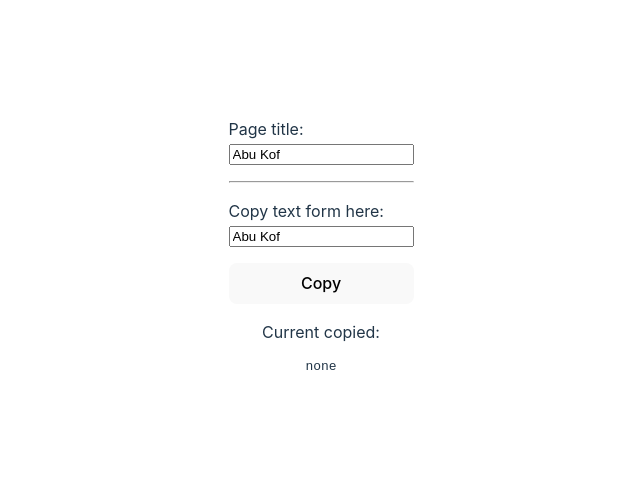
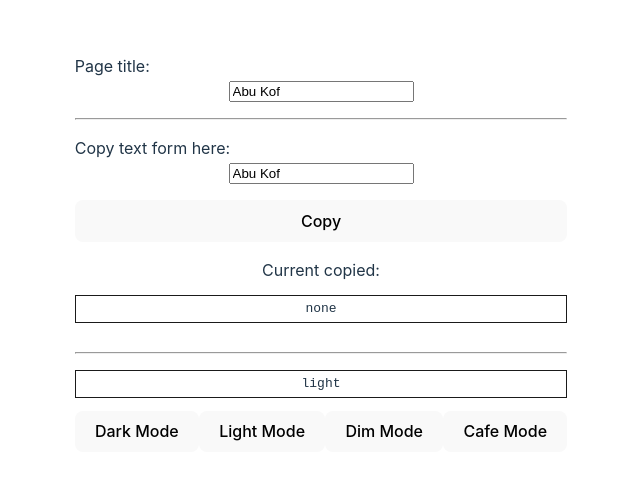
Before and after one commit to YonatanKof/vue-use, a Vue app: page / in a window 1280 px wide. Shown: the part 147-626 px from the top of the page, without its empty margins (319-959 px from the left). Built offline with nearby package versions, Linux system fonts and the light colour scheme.

Commit message:
App and some styles

```diff
--- a/src/App.vue
+++ b/src/App.vue
@@ -1,12 +1,15 @@
 <script setup>
 import useTitle from "./components/useTitle.vue";
 import useClipboard from "./components/useClipboard.vue";
+import useDarkColorMode from "./components/useDarkColorMode.vue";
 </script>
 
 <template>
 	<useTitle />
 	<hr />
 	<useClipboard />
+	<hr />
+	<useDarkColorMode />
 </template>
 
 <style>
--- a/src/style.css
+++ b/src/style.css
@@ -13,7 +13,11 @@
   -moz-osx-font-smoothing: grayscale;
   -webkit-text-size-adjust: 100%;
 }
-
+pre{
+  border: 1px solid #1a1a1a;
+  padding: 0.25em;
+  display: block;
+}
 a {
   font-weight: 500;
   color: #646cff;
```
